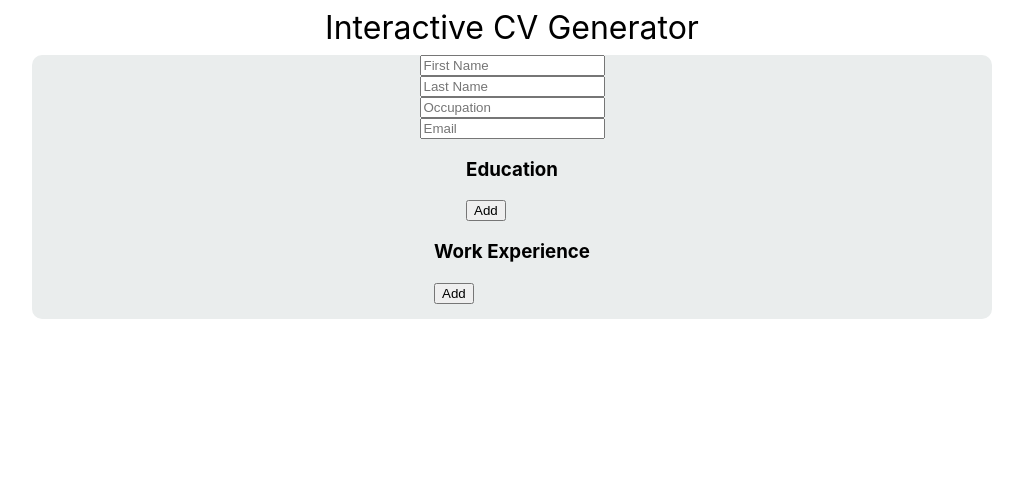
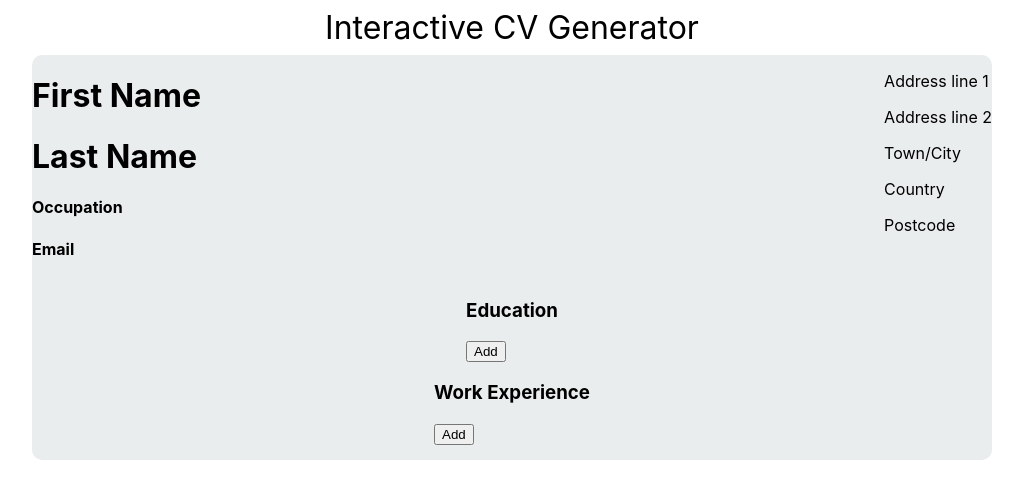
Before and after one commit to SkiltonJ/cv-project, a React (Create React App) app: page / in a window 1280 px wide. Shown: the top 498 px of the page, without its empty margins (128-1151 px from the left). Built offline with nearby package versions, Linux system fonts and the light colour scheme; the HTML template or start-up script is replaced by a standard one.

Commit message:
Finish EditableLabel

```diff
--- a/src/components/EditableLabel.js
+++ b/src/components/EditableLabel.js
@@ -11,4 +11,59 @@ class EditableLabel extends Component {
       default: props.value
     }
   }
+
+  handleClick = () => {
+    this.setState({
+      text: this.state.text,
+      isEditing: true
+    })
+  }
+
+  save = (props) => {
+    this.setState({
+      text: this.state.text,
+      isEditing: false
+    });
+
+    if (this.state.text === ''){
+      this.setState({
+        text: this.state.default
+      });
+    }
+  }
+
+  handleBlur = () => {
+    this.save();
+  }
+
+  handleChange = (e) => {
+    this.setState({
+      text: e.target.value
+    });
+  }
+
+  enter = (e) => {
+    if(e.keyCode === 13){
+      this.save();
+    }
+  }
+
+  render(){
+    return(
+      this.state.isEditing ?
+
+      <input
+        type='text'
+        value={this.state.text}
+        autoFocus={true}
+        onBlur={this.handleBlur}
+        onChange={this.handleChange}
+        onKeyDown={this.enter}
+      />
+      :
+      <this.state.tag onClick={this.handleClick}>{this.state.text}</this.state.tag>
+    );
+  }
 }
+
+export default EditableLabel;
--- a/src/components/Education.js
+++ b/src/components/Education.js
@@ -54,7 +54,7 @@ class Education extends Component {
     this.resetForm()
   }
 
-  handleAdd = (e) => {
+  handleAdd = () => {
     this.toggleForm()
   }
 
--- a/src/components/Personal.js
+++ b/src/components/Personal.js
@@ -1,29 +1,25 @@
-import React, { Component } from "react";
+import React from "react";
+import EditableLabel from "./EditableLabel";
 
-class Personal extends Component {
-  constructor(props) {
-    super(props)
-    this.state = {
+const Personal = () => {
+  return (
+    <div className="flex">
+        <div className="">
+          <EditableLabel value='First Name' tag='h1' />
+          <EditableLabel value='Last Name' tag='h1' />
+          <EditableLabel value='Occupation' tag='h4' />
+          <EditableLabel value='Email' tag='h4' />
+        </div>
 
-    }
-  }
-
-  render() {
-    return (
-      <div>
-        <form>
-          <div className="flex-col">
-            <input placeholder="First Name" type='text'></input>
-            <input placeholder="Last Name" type='text'></input>
-            <input placeholder="Occupation" type='text'></input>
-            <input placeholder="Email" type='text'></input>
-          </div>
-
-
-        </form>
-      </div>
-    )
-  }
+        <div className="">
+          <EditableLabel value='Address line 1' tag='p' />
+          <EditableLabel value='Address line 2' tag='p' />
+          <EditableLabel value='Town/City' tag='p' />
+          <EditableLabel value='Country' tag='p' />
+          <EditableLabel value='Postcode' tag='p' />
+        </div>
+    </div>
+  )
 }
 
 export default Personal;
--- a/src/index.css
+++ b/src/index.css
@@ -27,6 +27,12 @@ code {
   padding: 0.5rem;
 }
 
+.flex {
+  display: flex;
+  justify-content: space-between;
+  width: 100%;
+}
+
 .flex-col {
   display: flex;
   flex-direction: column;
```
